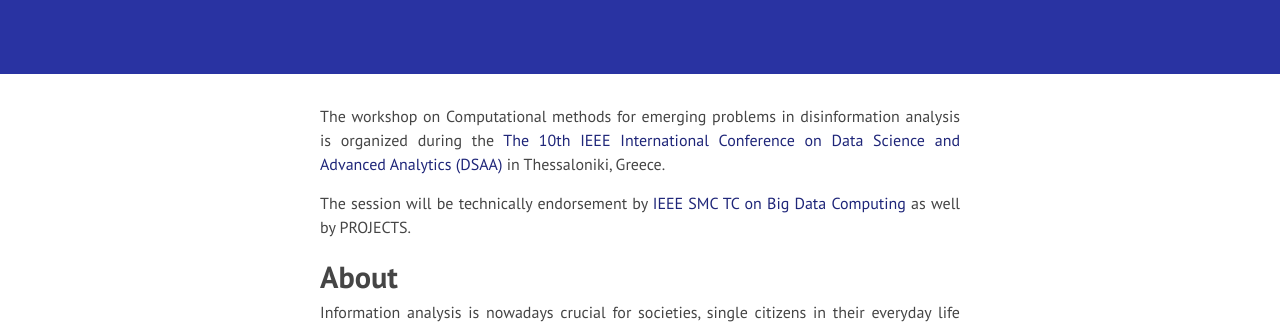
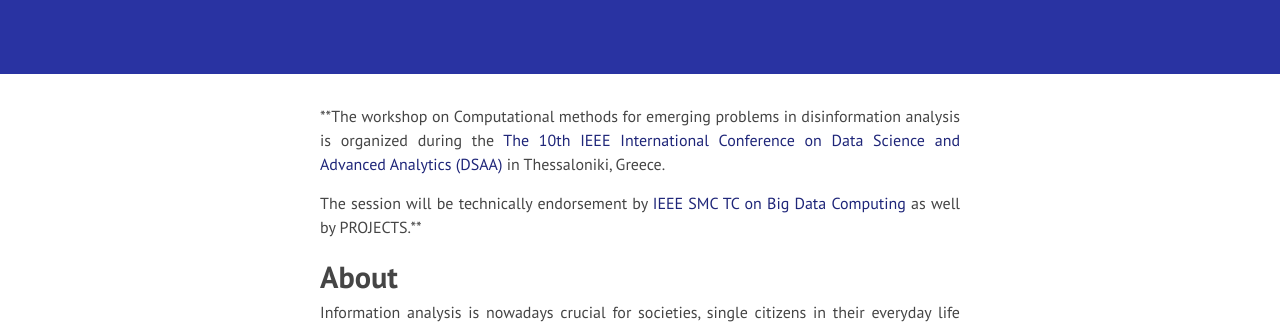
Before and after one commit to disa-iccs/disa-icss.github.io, a Jekyll site: the page built from index.md, in a window 1280 px wide. Shown: the part 376-700 px from the top of the page. Built offline with Jekyll 4.4.1, drawn with Linux system fonts in a browser that asks for light colours; nearby versions of some CDN libraries.

```diff
--- a/index.md
+++ b/index.md
@@ -2,9 +2,9 @@
 layout: post
 ---
 
-The workshop on Computational methods for emerging problems in disinformation analysis is organized during the [The 10th IEEE International Conference on Data Science and Advanced Analytics (DSAA)](https://conferences.sigappfr.org/dsaa2023/) in Thessaloniki, Greece.
+**The workshop on Computational methods for emerging problems in disinformation analysis is organized during the [The 10th IEEE International Conference on Data Science and Advanced Analytics (DSAA)](https://conferences.sigappfr.org/dsaa2023/) in Thessaloniki, Greece.
 
-The session will be technically endorsement by [IEEE SMC TC on Big Data Computing](http://www.ieeesmc.org/technical-activities/cybernetics/big-data-computing) as well by PROJECTS.
+The session will be technically endorsement by [IEEE SMC TC on Big Data Computing](http://www.ieeesmc.org/technical-activities/cybernetics/big-data-computing) as well by PROJECTS.**
 
 # About
 
```
